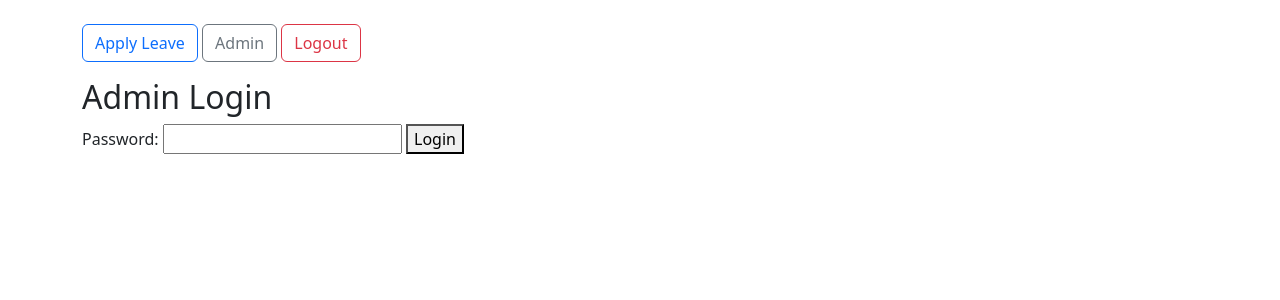
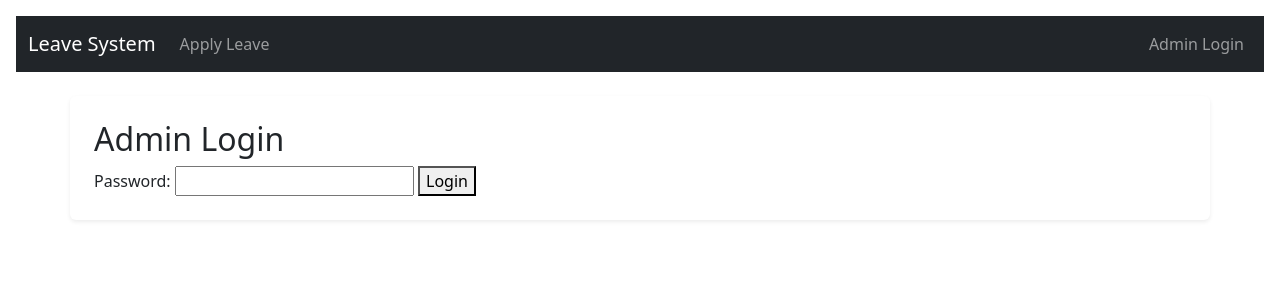
Before and after one commit to jesstanblues-ops/Leave-app3, a Flask app: page /admin_login in a window 1280 px wide. Shown: the top 300 px of the page. Run offline with Flask 3, Linux system fonts and the light colour scheme.

Commit message:
Update base.html

```diff
--- a/templates/base.html
+++ b/templates/base.html
@@ -2,28 +2,40 @@
 <html>
 <head>
     <title>Leave System</title>
-
-    <!-- Bootstrap 5 -->
-    <link rel="stylesheet"
-          href="https://cdn.jsdelivr.net/npm/bootstrap@5.3.0/dist/css/bootstrap.min.css">
-
-    <!-- jQuery -->
+    <link rel="stylesheet" href="https://cdn.jsdelivr.net/npm/bootstrap@5.3.0/dist/css/bootstrap.min.css">
     <script src="https://code.jquery.com/jquery-3.6.0.min.js"></script>
-
-    <!-- Bootstrap JS -->
     <script src="https://cdn.jsdelivr.net/npm/bootstrap@5.3.0/dist/js/bootstrap.bundle.min.js"></script>
-
 </head>
-<body class="container py-4">
-
-    <!-- Navigation -->
-    <nav class="mb-3">
-        <a href="/apply" class="btn btn-outline-primary">Apply Leave</a>
-        <a href="/admin" class="btn btn-outline-secondary">Admin</a>
-        <a href="/admin_logout" class="btn btn-outline-danger">Logout</a>
-    </nav>
-
-    {% block content %}{% endblock %}
-
+<body class="p-3">
+<nav class="navbar navbar-expand-lg navbar-dark bg-dark mb-4">
+  <div class="container-fluid">
+    <a class="navbar-brand" href="/">Leave System</a>
+    <div class="collapse navbar-collapse">
+      <ul class="navbar-nav me-auto">
+        <li class="nav-item"><a class="nav-link" href="/apply">Apply Leave</a></li>
+        {% if session.admin_logged_in %}
+        <li class="nav-item"><a class="nav-link" href="/admin">Admin</a></li>
+        {% endif %}
+      </ul>
+      <ul class="navbar-nav">
+        {% if session.admin_logged_in %}
+        <li class="nav-item"><a class="nav-link" href="/admin_logout">Logout</a></li>
+        {% else %}
+        <li class="nav-item"><a class="nav-link" href="/admin_login">Admin Login</a></li>
+        {% endif %}
+      </ul>
+    </div>
+  </div>
+</nav>
+<div class="container bg-white p-4 rounded shadow-sm">
+  {% with messages = get_flashed_messages(with_categories=true) %}
+    {% if messages %}
+      {% for cat, msg in messages %}
+        <div class="alert alert-{{ cat }}">{{ msg }}</div>
+      {% endfor %}
+    {% endif %}
+  {% endwith %}
+  {% block content %}{% endblock %}
+</div>
 </body>
 </html>
```
